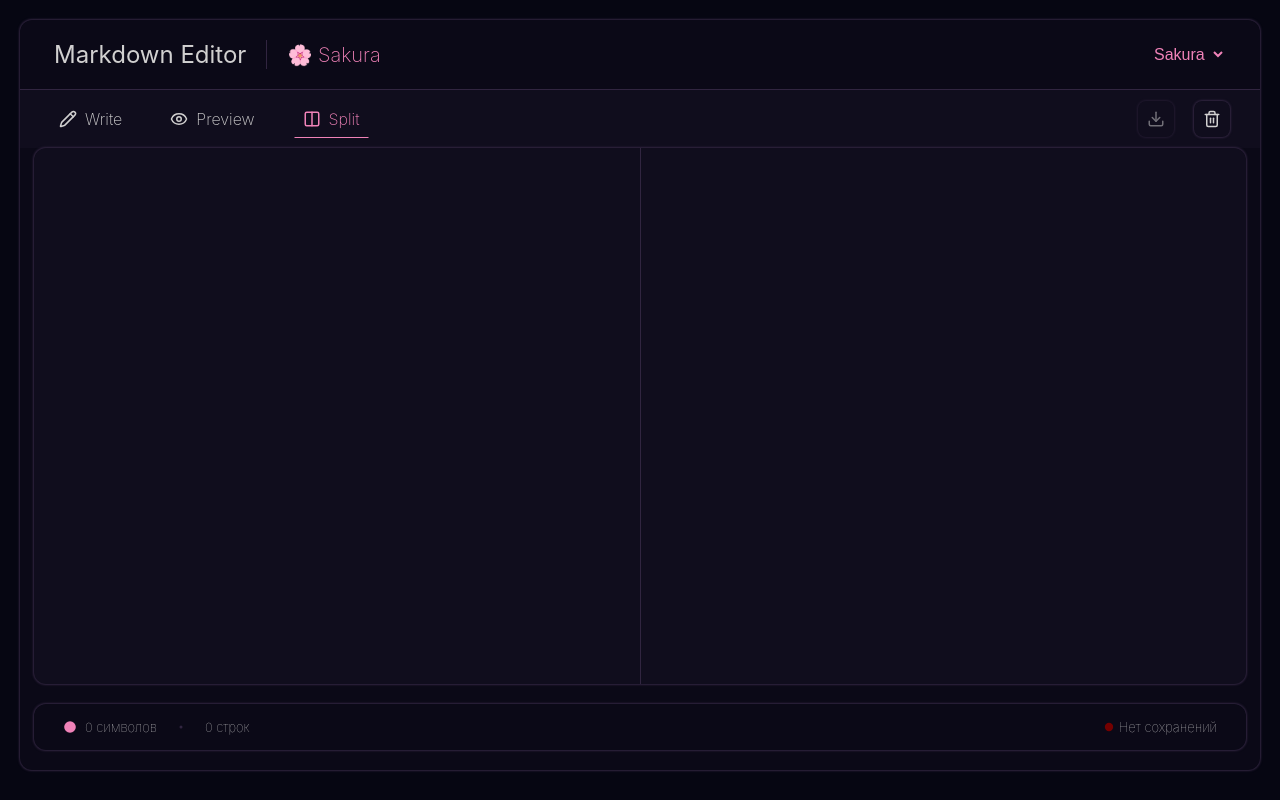
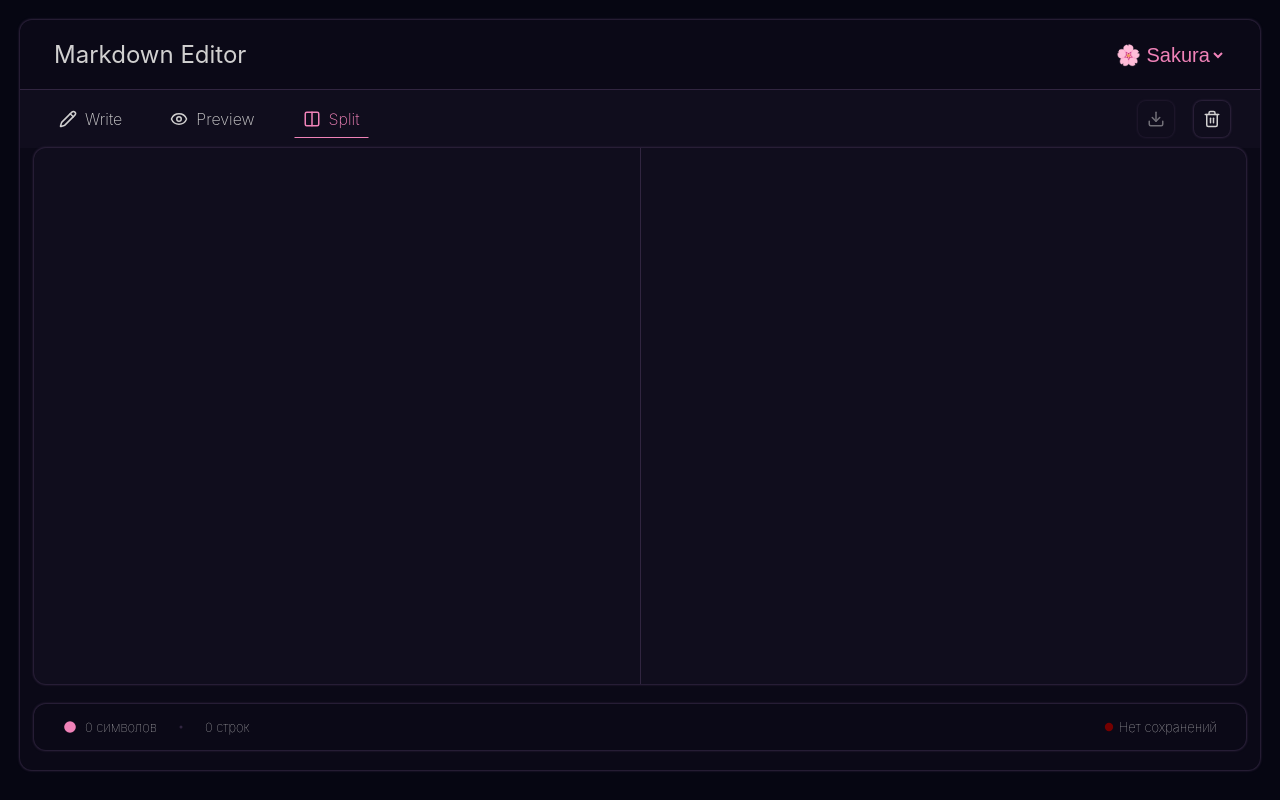
Before and after one commit to glvgvzh/markdown-editor, a React (Vite) app: page / in a window 1280 px wide. Built offline with nearby package versions, Linux system fonts and the light colour scheme.

Commit message:
remove duplicate theme label from header

```diff
--- a/src/App.css
+++ b/src/App.css
@@ -106,7 +106,7 @@ button:not(:disabled):hover,
 
             .header-title {
                 font-size: 24px;
-                border-right: 1px solid var(--borders-color);
+                /* border-right: 1px solid var(--borders-color); */
                 padding: 0 20px;
                 font-weight: 400;
                 color: var(--body-text-color);
@@ -122,11 +122,11 @@ button:not(:disabled):hover,
                     margin-left: auto;
                     margin-right: 20px;
                     color: var(--accent);
-                    padding: 5px;
+                    /* padding: 5px; */
                     background-color: transparent;
                     border: none;
                     outline: none;
-                    font-size: inherit;
+                    font-size: 20px;
                 }
 
         .toolbar {
--- a/src/App.jsx
+++ b/src/App.jsx
@@ -11,6 +11,8 @@ const themes = {
   sakura: '🌸 Sakura',
   ocean: '🌊 Ocean',
 }
+
+const arrThemes = Object.entries(themes)
 
 
 function getSymbolWord(count) {
@@ -86,10 +88,13 @@ function App() {
 
         <header className='header'>
           <h1 className='header-title'>Markdown Editor</h1>
-          <h2 className='header-theme'>{themes[theme]}</h2>
+          {/* <h2 className='header-theme'>{themes[theme]}</h2> */}
             <select className='select-theme' value={theme} onChange={(e) => setTheme(e.target.value)}>
-              <option value="sakura">Sakura</option>
-              <option value="ocean">Ocean</option>
+              {/* <option value="sakura">Sakura</option>
+              <option value="ocean">Ocean</option> */}
+              {arrThemes.map((e) => <option key={e[0]} value={e[0]}>{e[1]}</option>
+              )}
+
           </select>
         </header>
 
```
